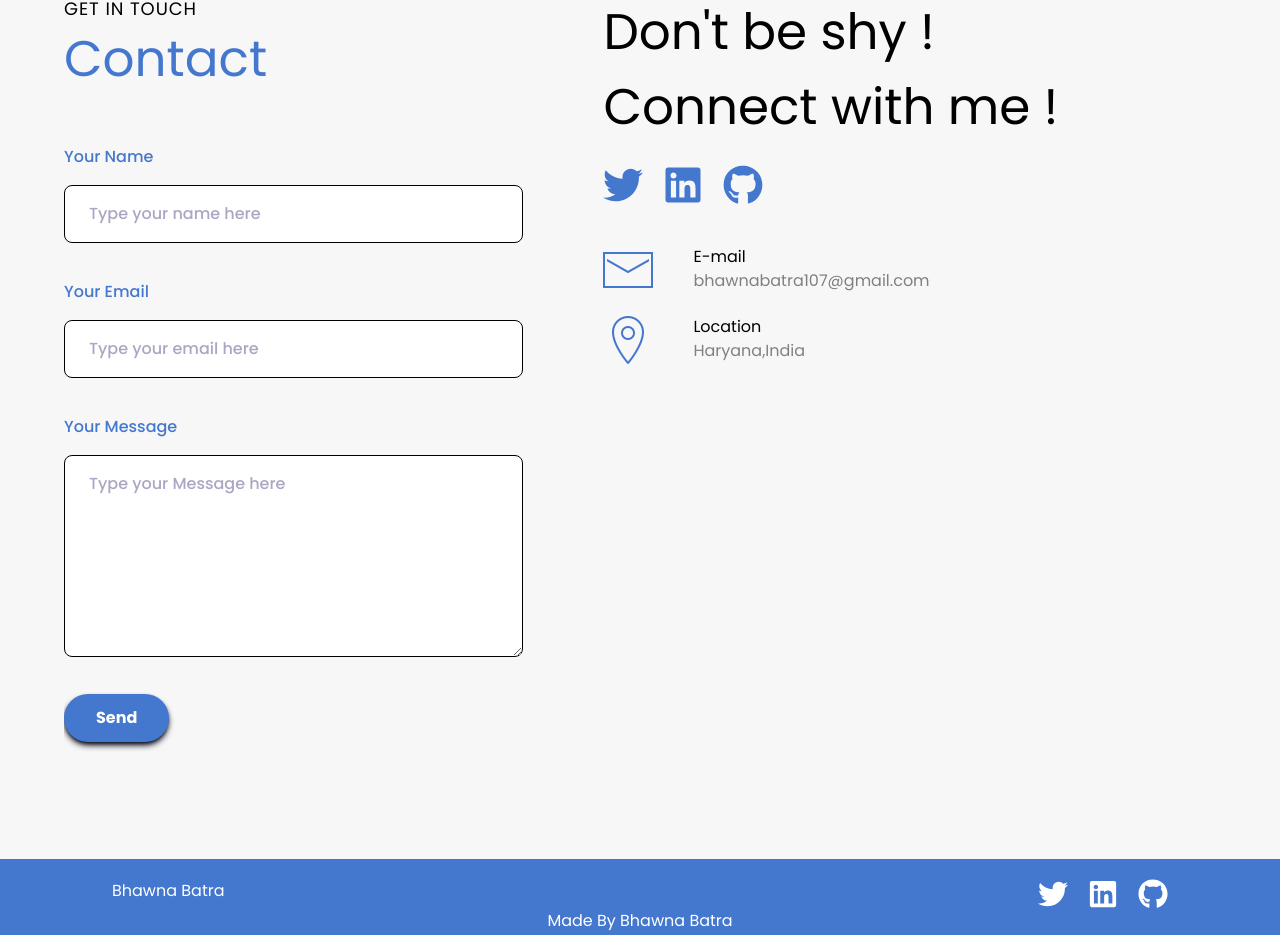
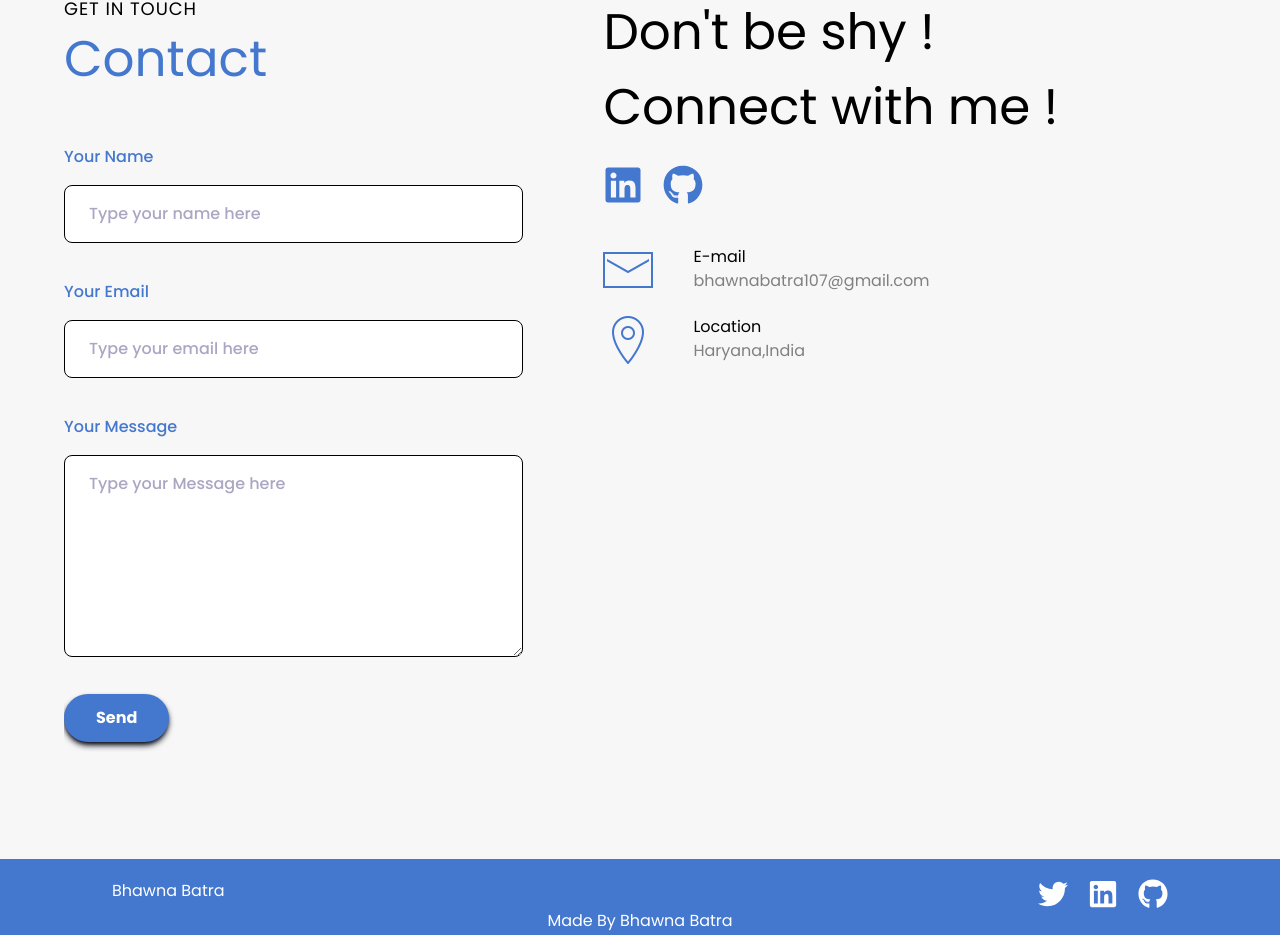
Before and after one commit to bhawna-107/My-portfolio-website, a React (Create React App) app: page / in a window 1280 px wide. Shown: the part 2722-3657 px from the top of the page. Built offline with nearby package versions, Linux system fonts and the light colour scheme.

Commit message:
Update Contact.js

```diff
--- a/src/Components/Contact.js
+++ b/src/Components/Contact.js
@@ -121,7 +121,6 @@ const Contact = () => {
         <p className={`${styles.contactText}`}>  Connect with me ! </p>
 
                 <div className={`${styles.iconsText} py-5 text-[#4477CE] flex flex-row gap-5`}>
-                     <a className="color-[blue]" href="www.twitter.com" ><FaTwitter /></a>
                      <a href="https://www.linkedin.com/in/bhawna-batra-07102000/" ><FaLinkedin /></a>
                      <a href="https://github.com/bhawna-107" ><FaGithub /></a>
                 </div>
```
